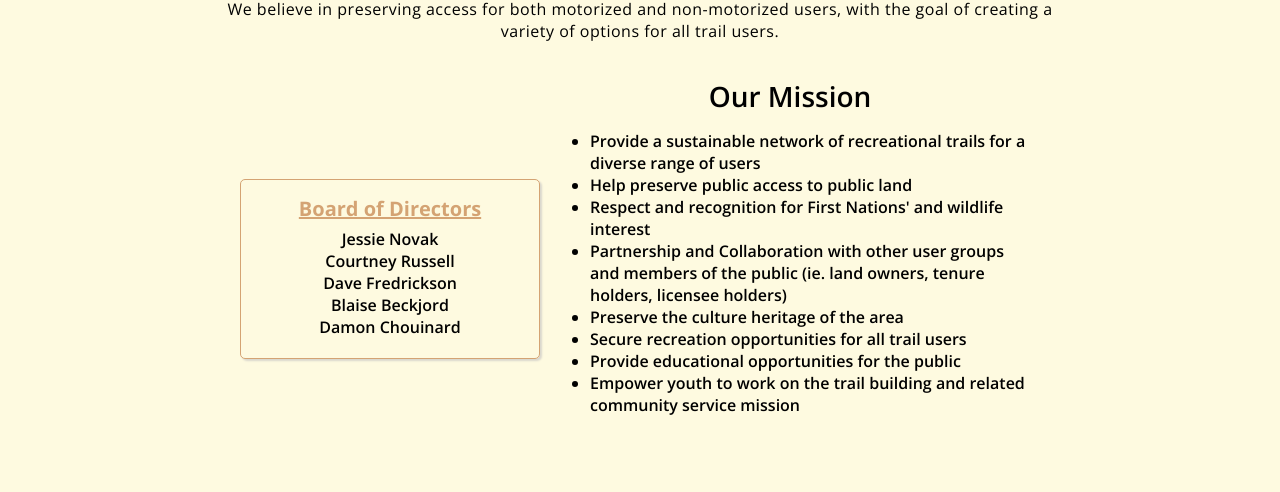
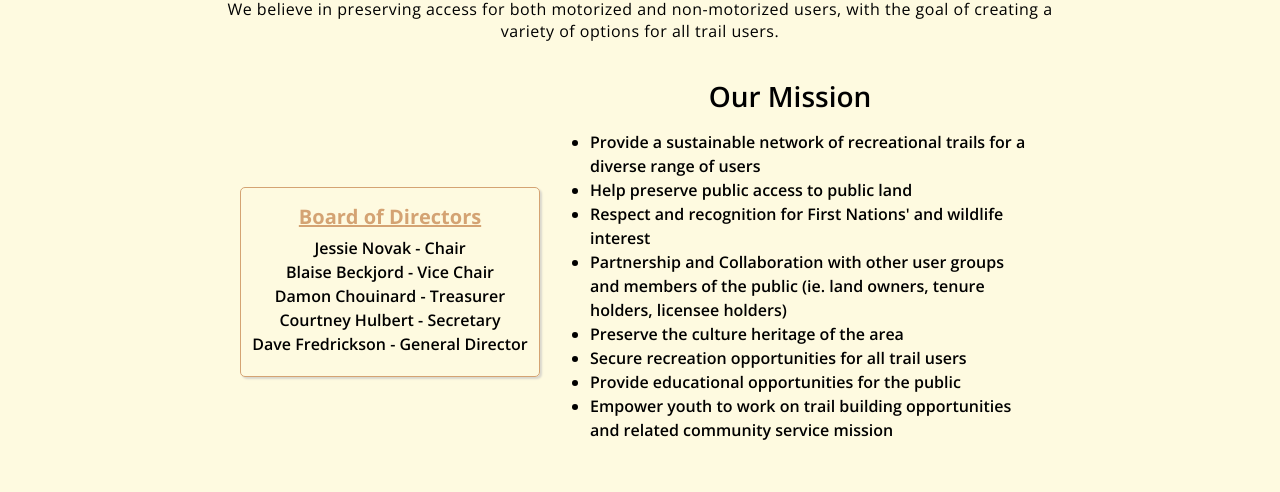
Before and after one commit to MrPreachez/saats, a React (Create React App) app: page / in a window 1280 px wide. Shown: the part 1396-1888 px from the top of the page. Built offline with nearby package versions, Linux system fonts and the light colour scheme.

Commit message:
various text updates to different pages

```diff
--- a/src/pages/BusinessForm/BusinessForm.js
+++ b/src/pages/BusinessForm/BusinessForm.js
@@ -49,10 +49,16 @@ const BusinessForm = forwardRef(({ businessFormTopRef, homeTopRef }, ref) => {
         To become an annual business supporter of the Slocan and Area Trail
         Society, please fill out the member form details below and send an
         e-transfer from your institution for $100.00 to:
-        <p className="businessform__email">
-          www.slocanandareatrailsociety@gmail.com
-        </p>
       </p>
+      <p className="businessform__email">
+        www.slocanandareatrailsociety@gmail.com
+      </p>
+      <p>
+        If you prefer to pay by cheque, please make out to{" "}
+        <b>Slocan and Area Trail Society</b> and send to:
+      </p>
+      <p>PO Box 332</p>
+      <p>Slocan BC V0G 2C0</p>
       <form
         ref={form}
         id="myForm"
--- a/src/pages/HomePage/HomePage.js
+++ b/src/pages/HomePage/HomePage.js
@@ -177,11 +177,19 @@ const HomePage = forwardRef(
                 <div className="board__section">
                   <h3 className="board__title">Board of Directors</h3>
                   <ul className="board__list-members">
-                    <li className="board__member">Jessie Novak</li>
-                    <li className="board__member">Courtney Russell</li>
-                    <li className="board__member">Dave Fredrickson</li>
-                    <li className="board__member">Blaise Beckjord</li>
-                    <li className="board__member">Damon Chouinard</li>
+                    <li className="board__member">Jessie Novak - Chair</li>
+                    <li className="board__member">
+                      Blaise Beckjord - Vice Chair
+                    </li>
+                    <li className="board__member">
+                      Damon Chouinard - Treasurer
+                    </li>
+                    <li className="board__member">
+                      Courtney Hulbert - Secretary
+                    </li>
+                    <li className="board__member">
+                      Dave Fredrickson - General Director
+                    </li>
                   </ul>
                 </div>
                 <div className="mission__section">
@@ -202,7 +210,9 @@ const HomePage = forwardRef(
                         Provide a sustainable network of recreational trails for
                         a diverse range of users
                       </li>
-                      <li className="mission__item">Help preserve public access to public land</li>
+                      <li className="mission__item">
+                        Help preserve public access to public land
+                      </li>
                       <li className="mission__item">
                         Respect and recognition for First Nations' and wildlife
                         interest
@@ -212,14 +222,18 @@ const HomePage = forwardRef(
                         members of the public (ie. land owners, tenure holders,
                         licensee holders)
                       </li>
-                      <li className="mission__item">Preserve the culture heritage of the area</li>
+                      <li className="mission__item">
+                        Preserve the culture heritage of the area
+                      </li>
                       <li className="mission__item">
                         Secure recreation opportunities for all trail users
                       </li>
-                      <li className="mission__item">Provide educational opportunities for the public</li>
                       <li className="mission__item">
-                        Empower youth to work on the trail building and related
-                        community service mission
+                        Provide educational opportunities for the public
+                      </li>
+                      <li className="mission__item">
+                        Empower youth to work on trail building opportunities
+                        and related community service mission
                       </li>
                     </ul>
                   </a.div>
@@ -242,16 +256,16 @@ const HomePage = forwardRef(
               Comprised of old mining/resource roads, this unmanaged trail is in
               need of brushing, minor drainage works, and bucking. All work
               during this phase will be carried out by volunteers, with the aim
-              to begin in late May, before fire season. The green lines on the
-              following map represents the discussed area. <br />
-              Looking ahead, we will be developing our first comprehensive
-              project proposal for the Ottawa Hill area, which will include the
-              creation of new hiking and mountain biking trails. Our plan aligns
-              with BC's trails strategy to benefit recreationists, communities,
-              First Nations, and the province as a whole. As we move forward
-              with this exciting endeavor, we look forward to building member
-              support from our community members, local businesses, and
-              community stakeholders.
+              to begin before fire season. The green lines on the following map
+              represents the discussed area. <br />
+              Looking ahead, we are excited to develop an engagement process for
+              the community that considers the interests and concerns of
+              community members and user groups. Our aim is to create a
+              recreation plan for the area that aligns with BC's trails
+              strategy, benefiting recreationists, communities, First Nations,
+              and the province as a whole. As we progress with this exciting
+              endeavor, we are continuing to garner support from our community
+              members, local businesses, and stakeholders.
               <Link to="/"></Link>
             </a.p>
             <a.div
--- a/src/pages/HomePage/HomePage.scss
+++ b/src/pages/HomePage/HomePage.scss
@@ -157,6 +157,7 @@
   &__item{
     list-style: disc;
     font-weight: 600;
+    line-height: 2.4rem;
   }
   &__description {
     text-align: left;
@@ -209,6 +210,7 @@
   }
   &__member {
     font-weight: 600;
+    line-height: 2.4rem;
   }
 }
 
--- a/src/pages/MemberForm/MemberForm.js
+++ b/src/pages/MemberForm/MemberForm.js
@@ -260,8 +260,8 @@ const MemberForm = forwardRef(({ memberFormTopRef, homeTopRef }, ref) => {
       <p className="memberform__disclaimer">
         Please note, by becoming a member of the Slocan and Area Trail Society
         you are in agreement with our mission. As a member, any activities that
-        represent bad faith towards the organization and its mission represent
-        due cause for discontinuation of membership.{" "}
+        represent bad faith towards the organization and its mission may
+        represent due cause for discontinuation of membership.{" "}
       </p>
     </main>
   );
--- a/src/pages/MemberForm/MemberForm.scss
+++ b/src/pages/MemberForm/MemberForm.scss
@@ -120,7 +120,8 @@
   &__disclaimer {
     max-width: 80rem;
     margin: 0 auto;
-    padding: 0 1rem;
+    padding: 0 1rem 4rem 0;
+    font-size: 1.2rem;
     @include tablet {
       padding: 0 0 4rem 0;
     }
--- a/src/pages/MembershipPage/MembershipPage.js
+++ b/src/pages/MembershipPage/MembershipPage.js
@@ -77,10 +77,10 @@ const MembershipPage = forwardRef(
               individuals who share your interests and values. Our community is
               diverse and welcoming, with members ranging from hikers and
               bikers, ATV’ers, horse enthusiasts and everything in between. We
-              believe that everyone should have access to our backcountry areas,
-              and our members share a commitment to preserving and improving
-              that access in a responsible way. As a member of SATS, you will
-              have access to a variety of benefits, including:
+              believe in stewarding our backcountry areas, and our members share
+              a commitment to preserving and improving the backountry in a
+              responsible way. As a member of SATS, you will have access to a
+              variety of benefits, including:
             </p>
             <div className="memberInfo__benefits-container"></div>
             <ul className="memberInfo__benefits">
@@ -103,7 +103,7 @@ const MembershipPage = forwardRef(
               We believe that our members are the heart and soul of SATS, and we
               are committed to providing a supportive and inclusive community
               for all. Whether you're a seasoned trail veteran or just starting
-              out, we welcome you to join us and help us build a brighter future
+              out, we welcome you to join us and help us build a bright future
               for backcountry road access and trail development around Slocan.
             </p>
           </div>
```
